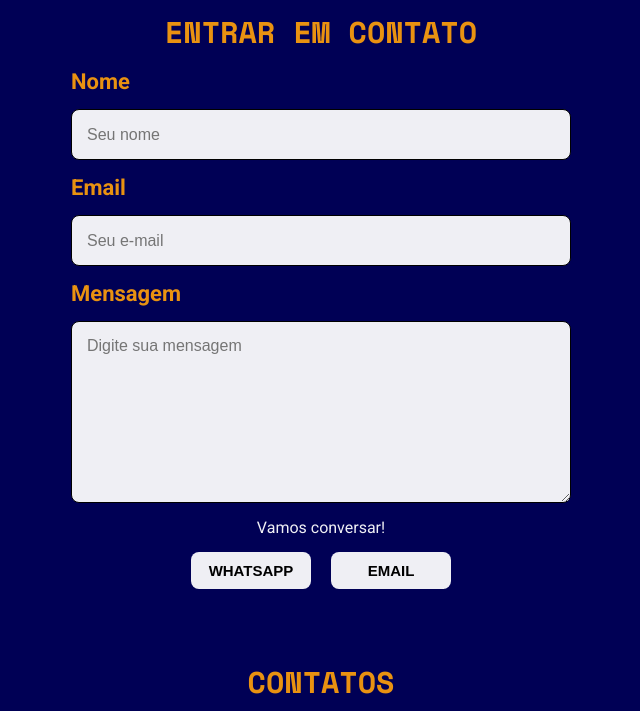
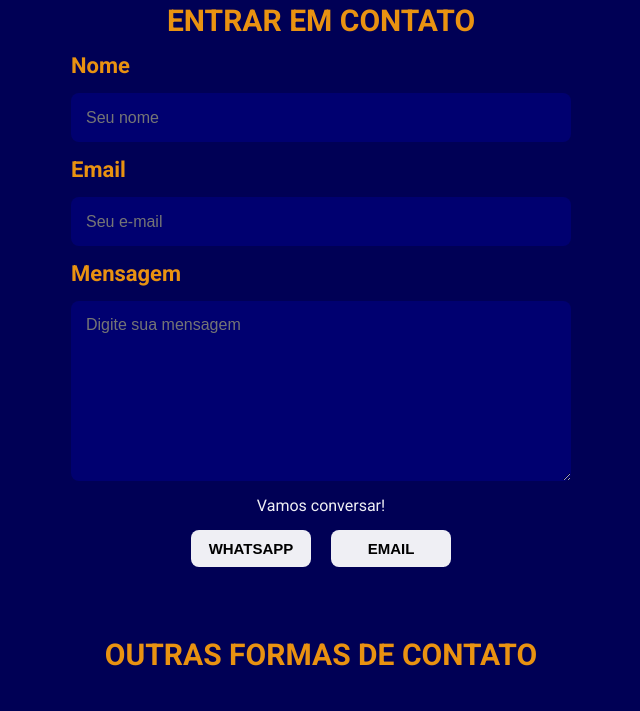
Before and after one commit to MatheusBrayer/matheus-brayer-portfolio, a plain HTML site: page index.html in a window 1280 px wide. Shown: the part 1254-1965 px from the top of the page, without its empty margins (319-959 px from the left). Drawn offline with nearby package versions, Linux system fonts and the light colour scheme; no server answers; a web font is replaced by a local one.

Commit message:
style: ajusta layout do formulário de contato

```diff
--- a/Styles/footer.css
+++ b/Styles/footer.css
@@ -7,8 +7,7 @@ footer {
 
 footer h2 {
   text-align: center;
-  font-family: "Space Mono", monospace;
-  font-size: clamp(20px, 4vw, 30px);
+  font-size: clamp(23px, 4vw, 30px);
 }
 
 footer ul {
@@ -36,7 +35,6 @@ footer ul {
 }
 
 footer p {
-  font-family: "Roboto", sans-serif;
   text-align: center;
   font-size: 8px;
   color: rgb(158, 158, 158);
--- a/Styles/main.css
+++ b/Styles/main.css
@@ -9,7 +9,7 @@ main {
 }
 
 #sobre h2 {
-  font-size: clamp(25px, 4vw, 35px);
+  font-size: clamp(23px, 4vw, 30px);
 }
 
 #sobre p {
@@ -368,8 +368,7 @@ main {
 
 #form-contato h2{
     text-align: center;
-    font-family: "Space Mono", monospace;
-    font-size: clamp(20px, 4vw, 30px);
+    font-size: clamp(23px, 4vw, 30px);
     text-transform: uppercase;
 }
 
@@ -384,12 +383,18 @@ main {
 
 #form-contato input, #form-contato textarea {
   border-radius: var(--raio-borda);
-  background-color: var(--cor-secundaria);
-  border: 1px solid black;
+  background-color: var(--cor-card);
+  border: transparent;
   padding: 15px;
-  color: black;
+  color: white;
   font-family: "Roboto", sans-serif;
   font-size: 16px;
+}
+
+#form-contato input:-webkit-autofill,
+#form-contato textarea:-webkit-autofill {
+  -webkit-box-shadow: 0 0 0px 1000px #000070 inset;
+  -webkit-text-fill-color: white;
 }
 
 #form-contato input::placeholder,
@@ -400,9 +405,9 @@ main {
 
 #form-contato input:focus,
 #form-contato textarea:focus {
-  border: 2px solid #4f46e5;
+  /* border: 2px solid #4f46e5; */
   outline: none;
-  box-shadow: 0 0 10px rgba(79, 70, 229, 0.3);
+  /* box-shadow: 0 0 10px rgba(79, 70, 229, 0.3); */
 }
 
 #form-contato p {
--- a/index.html
+++ b/index.html
@@ -188,7 +188,7 @@
     <footer>
       <div>
 
-        <h2>CONTATOS</h2>
+        <h2>OUTRAS FORMAS DE CONTATO</h2>
 
         <ul id="contatos">
 
```
